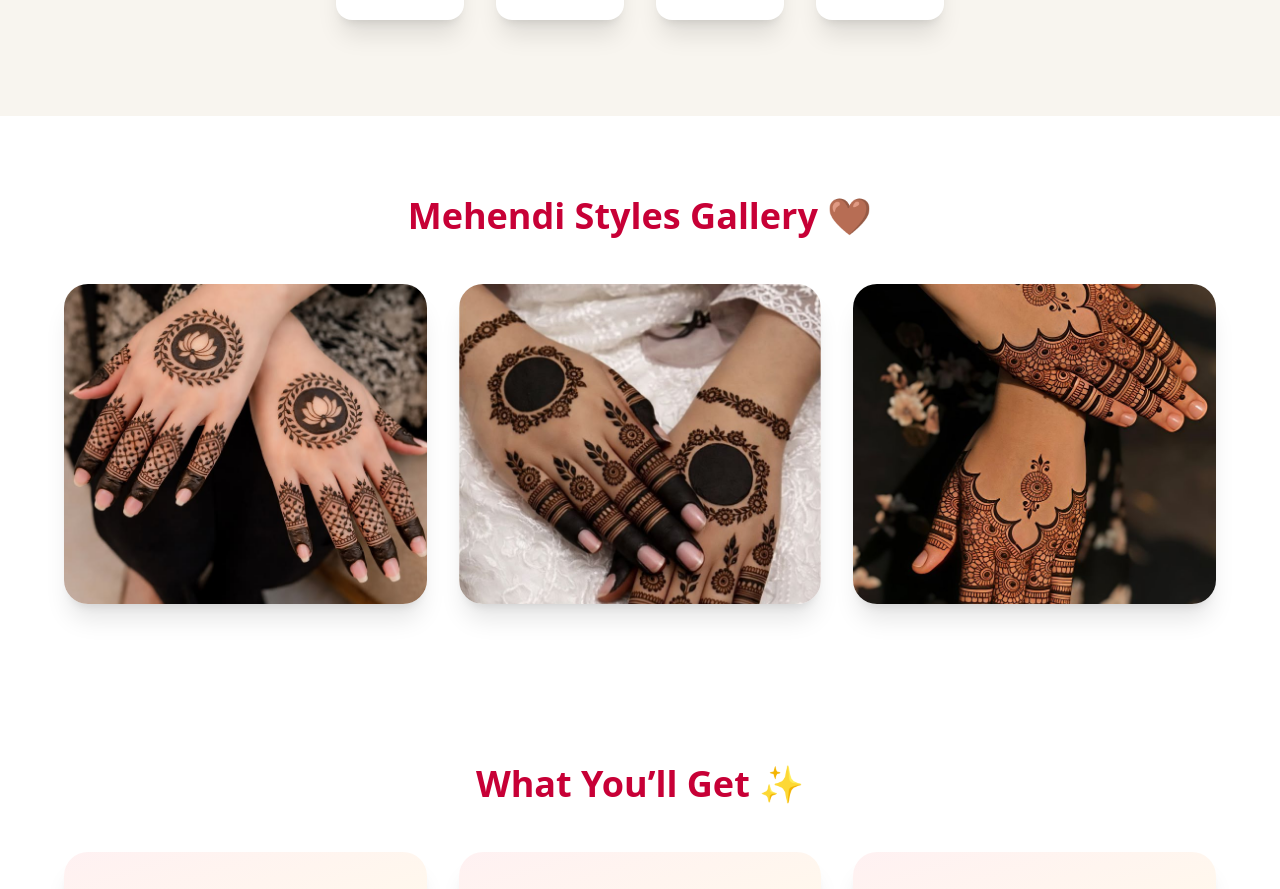
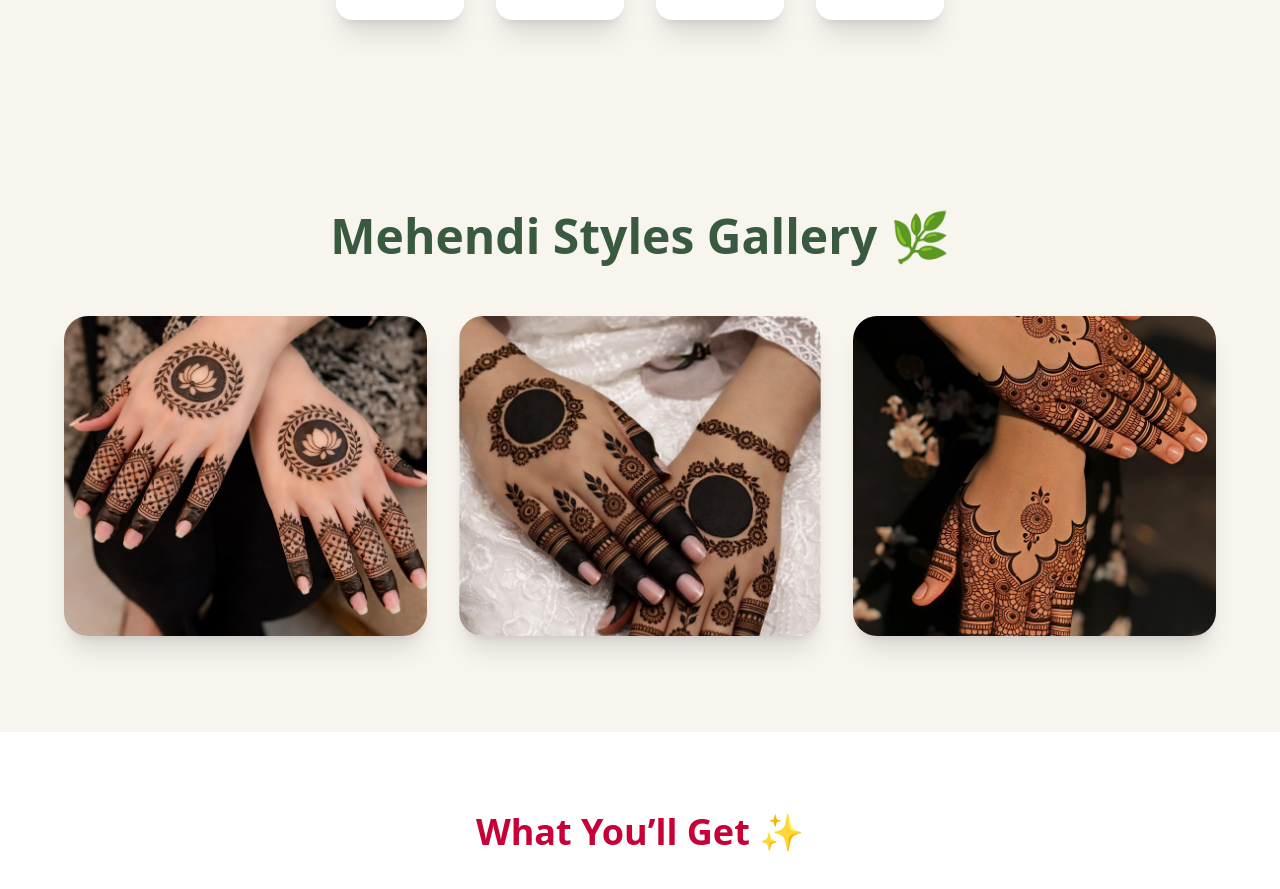
Before and after one commit to JannatulLima9575/henna_fest_2026, a Next.js app: page / in a window 1280 px wide. Shown: the part 1168-2057 px from the top of the page. Built offline with nearby package versions, Linux system fonts and the light colour scheme.

Commit message:
added polishing to Gallery section

```diff
--- a/components/Gallery.tsx
+++ b/components/Gallery.tsx
@@ -8,27 +8,67 @@ const images = [
 
 const Gallery = () => {
   return (
-    <section className="py-20 px-6 bg-white text-center">
-      <h2 className="text-4xl font-bold text-rose-700 mb-12">
-        Mehendi Styles Gallery 🤎
+    <section className="py-16 md:py-24 px-4 md:px-6 bg-[#f8f5ef] text-center">
+
+      {/* Title */}
+      <h2 className="
+      text-3xl
+      md:text-5xl
+      font-serif
+      font-bold
+      text-[#3a5a40]
+      mb-10
+      md:mb-14
+      ">
+        Mehendi Styles Gallery 🌿
       </h2>
 
-      <div className="max-w-6xl mx-auto grid md:grid-cols-3 gap-8">
+      {/* Gallery Grid */}
+      <div className="max-w-6xl mx-auto grid sm:grid-cols-2 md:grid-cols-3 gap-5 md:gap-8">
+
         {images.map((src, index) => (
           <div
             key={index}
-            className="overflow-hidden rounded-3xl shadow-xl group"
+            className="
+            relative
+            overflow-hidden
+            rounded-2xl
+            md:rounded-3xl
+            shadow-xl
+            group
+            "
           >
+
+            {/* Image */}
             <Image
               src={src}
               alt="Mehendi Design"
-              width={400}
-              height={400}
-              className="w-full h-80 object-cover transition-transform duration-500 group-hover:scale-110"
+              width={500}
+              height={500}
+              className="
+              w-full
+              h-64
+              md:h-80
+              object-cover
+              transition-transform
+              duration-500
+              group-hover:scale-110
+              "
             />
+
+            {/* Soft Overlay */}
+            <div className="
+            absolute inset-0
+            bg-black/0
+            group-hover:bg-black/20
+            transition duration-300
+            " />
+
           </div>
         ))}
+
       </div>
+
     </section>
   );
 };
```
